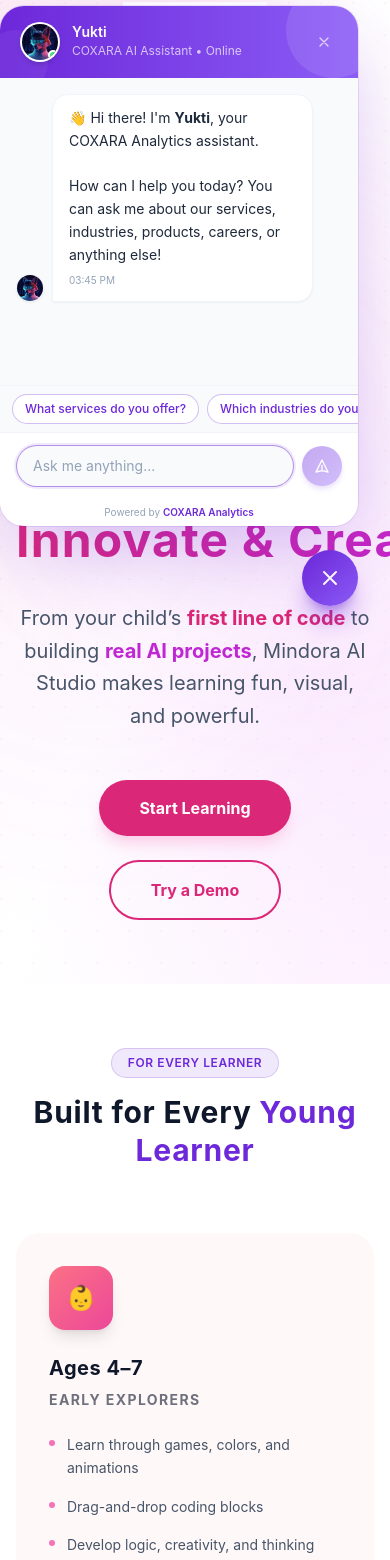
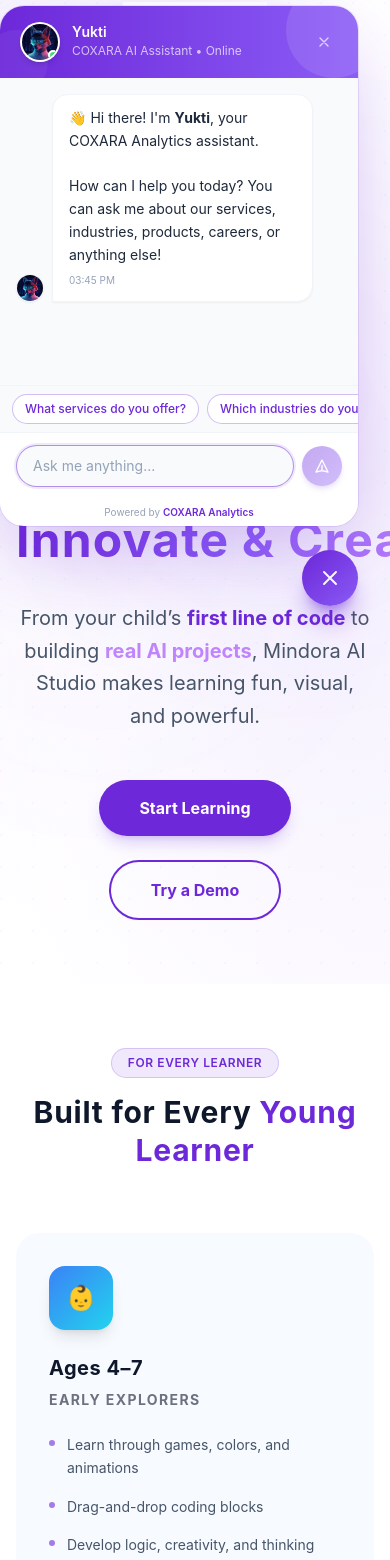
Before and after one commit to chandran65/coxara_analytics, a React (Vite) app in the folder client/: page /products/mindora in a window 390 px wide. Shown: the part 142-1702 px from the top of the page. Built offline with nearby package versions, Linux system fonts and the light colour scheme.

Commit message:
Restyle Mindora page to match brand purple theme and update resource card dates to 2026

```diff
--- a/client/src/pages/MindoraPage.jsx
+++ b/client/src/pages/MindoraPage.jsx
@@ -20,14 +20,14 @@ const MindoraPage = () => {
       {/* Hero Section */}
       <section
         ref={heroRef}
-        className="relative py-16 md:py-20 overflow-hidden bg-gradient-to-br from-pink-50 via-white to-fuchsia-50"
+        className="relative py-16 md:py-20 overflow-hidden bg-gradient-to-br from-brand-purple/[0.03] via-white to-brand-accent/[0.03]"
       >
-        <div className="absolute inset-0 bg-[radial-gradient(circle_at_20%_30%,rgba(236,72,153,0.08)_0%,transparent_50%),radial-gradient(circle_at_80%_70%,rgba(217,70,239,0.08)_0%,transparent_50%)]" />
+        <div className="absolute inset-0 bg-[radial-gradient(circle_at_20%_30%,rgba(124,58,237,0.06)_0%,transparent_50%),radial-gradient(circle_at_80%_70%,rgba(139,92,246,0.06)_0%,transparent_50%)]" />
         <div
-          className="absolute inset-0 opacity-[0.05] pointer-events-none"
+          className="absolute inset-0 opacity-[0.03] pointer-events-none"
           style={{
             backgroundImage:
-              "radial-gradient(circle at 1px 1px, #ec4899 1.5px, transparent 0)",
+              "radial-gradient(circle at 1px 1px, #7c3aed 1.5px, transparent 0)",
             backgroundSize: "32px 32px",
           }}
         />
@@ -35,12 +35,12 @@ const MindoraPage = () => {
         <motion.div
           animate={{ scale: [1, 1.2, 1], opacity: [0.3, 0.6, 0.3] }}
           transition={{ duration: 10, repeat: Infinity }}
-          className="absolute top-1/4 left-1/4 w-96 h-96 bg-pink-200/20 blur-[100px] rounded-full"
+          className="absolute top-1/4 left-1/4 w-96 h-96 bg-brand-purple/10 blur-[100px] rounded-full"
         />
         <motion.div
           animate={{ scale: [1.2, 1, 1.2], opacity: [0.2, 0.4, 0.2] }}
           transition={{ duration: 8, repeat: Infinity }}
-          className="absolute bottom-1/4 right-1/4 w-96 h-96 bg-fuchsia-200/20 blur-[100px] rounded-full"
+          className="absolute bottom-1/4 right-1/4 w-96 h-96 bg-brand-accent/10 blur-[100px] rounded-full"
         />
         <div className="container-custom relative z-10">
           <motion.div
@@ -53,48 +53,48 @@ const MindoraPage = () => {
               transition={{ duration: 0.8 }}
               className="relative mb-12 group"
             >
-              <div className="absolute -inset-10 bg-pink-500/10 blur-[50px] rounded-full opacity-0 group-hover:opacity-100 transition-opacity duration-1000" />
+              <div className="absolute -inset-10 bg-brand-purple/5 blur-[50px] rounded-full opacity-0 group-hover:opacity-100 transition-opacity duration-1000" />
               <img
                 src="/mindora_logo.png"
                 alt="Mindora AI Studio Logo"
-                className="w-36 h-36 md:w-52 md:h-52 mx-auto object-contain drop-shadow-[0_25px_40px_rgba(236,72,153,0.2)] hover:rotate-3 transition-transform duration-500 relative z-10"
+                className="w-36 h-36 md:w-52 md:h-52 mx-auto object-contain drop-shadow-[0_25px_40px_rgba(124,58,237,0.15)] hover:rotate-3 transition-transform duration-500 relative z-10"
               />
             </motion.div>
 
             <motion.div
               initial={{ opacity: 0, scale: 0.8 }}
               animate={{ opacity: 1, scale: 1 }}
-              className="inline-flex items-center gap-2 px-4 py-2 bg-pink-100 text-pink-700 rounded-full mb-8 shadow-sm"
+              className="inline-flex items-center gap-2 px-4 py-2 bg-brand-purple/10 text-brand-purple rounded-full mb-8 shadow-sm"
             >
-              <span className="w-2 h-2 rounded-full bg-pink-500 animate-pulse" />
+              <span className="w-2 h-2 rounded-full bg-brand-purple animate-pulse" />
               <span className="text-sm font-bold tracking-wider uppercase">
                 Intelligence, Unbound.
               </span>
             </motion.div>
 
             <h1 className="text-5xl md:text-7xl font-display font-bold text-secondary-900 mb-8 leading-tight">
-              <span className="block text-pink-600 mb-2">
+              <span className="block text-brand-purple mb-2">
                 Mindora AI Studio
               </span>
               Where Young Minds{" "}
-              <span className="text-transparent bg-clip-text bg-gradient-to-r from-pink-600 to-fuchsia-600 whitespace-nowrap">
+              <span className="text-transparent bg-clip-text bg-gradient-to-r from-brand-purple via-brand-medium to-brand-accent whitespace-nowrap">
                 Innovate & Create
               </span>
             </h1>
 
             <p className="text-xl text-secondary-600 mb-12 leading-relaxed max-w-2xl mx-auto">
               From your child’s{" "}
-              <strong className="text-pink-600">first line of code</strong> to
+              <strong className="text-brand-purple">first line of code</strong> to
               building{" "}
-              <strong className="text-fuchsia-600">real AI projects</strong>,
+              <strong className="text-brand-accent">real AI projects</strong>,
               Mindora AI Studio makes learning fun, visual, and powerful.
             </p>
 
             <div className="flex flex-wrap items-center justify-center gap-6">
-              <button className="px-10 py-4 bg-pink-600 text-white rounded-full font-bold shadow-lg shadow-pink-200 hover:scale-105 transition-all">
+              <button className="px-10 py-4 bg-brand-purple text-white rounded-full font-bold shadow-lg shadow-brand-purple/20 hover:scale-105 transition-all">
                 Start Learning
               </button>
-              <button className="px-10 py-4 border-2 border-pink-600 text-pink-600 rounded-full font-bold hover:bg-pink-50 transition-colors">
+              <button className="px-10 py-4 border-2 border-brand-purple text-brand-purple rounded-full font-bold hover:bg-brand-purple/5 transition-colors">
                 Try a Demo
               </button>
             </div>
@@ -117,8 +117,8 @@ const MindoraPage = () => {
               {
                 age: "Ages 4–7",
                 level: "Early Explorers",
-                gradient: "from-rose-400 to-pink-500",
-                bg: "bg-rose-50/50",
+                gradient: "from-blue-500 to-cyan-400",
+                bg: "bg-blue-50/50",
                 items: [
                   "Learn through games, colors, and animations",
                   "Drag-and-drop coding blocks",
@@ -128,8 +128,8 @@ const MindoraPage = () => {
               {
                 age: "Ages 8–12",
                 level: "Young Creators",
-                gradient: "from-pink-500 to-fuchsia-500",
-                bg: "bg-pink-50/50",
+                gradient: "from-brand-purple via-brand-medium to-brand-accent",
+                bg: "bg-brand-purple/[0.03]",
                 items: [
                   "Build games, animations, and simple AI projects",
                   "Learn problem-solving and structured thinking",
@@ -139,8 +139,8 @@ const MindoraPage = () => {
               {
                 age: "Ages 13–17",
                 level: "Future Innovators",
-                gradient: "from-fuchsia-600 to-purple-600",
-                bg: "bg-fuchsia-50/50",
+                gradient: "from-brand-medium to-brand-accent",
+                bg: "bg-brand-accent/[0.03]",
                 items: [
                   "Move from blocks to real coding (Python)",
                   "Build AI models, apps, and smart systems",
@@ -150,7 +150,7 @@ const MindoraPage = () => {
             ].map((group, i) => (
               <AnimatedSection key={i} delay={i * 0.1}>
                 <div
-                  className={`h-full group p-8 rounded-3xl ${group.bg} border border-transparent hover:border-pink-200 transition-all duration-300`}
+                  className={`h-full group p-8 rounded-3xl ${group.bg} border border-transparent hover:border-brand-purple/20 transition-all duration-300`}
                 >
                   <div
                     className={`w-16 h-16 rounded-2xl bg-gradient-to-br ${group.gradient} flex items-center justify-center text-white text-2xl mb-6 shadow-lg`}
@@ -171,7 +171,7 @@ const MindoraPage = () => {
                         key={idx}
                         className="flex items-start gap-3 text-secondary-600"
                       >
-                        <span className="mt-1.5 w-1.5 h-1.5 rounded-full bg-pink-400 shrink-0" />
+                        <span className="mt-1.5 w-1.5 h-1.5 rounded-full bg-brand-purple/60 shrink-0" />
                         <span className="text-sm leading-relaxed">{item}</span>
                       </li>
                     ))}
@@ -185,7 +185,7 @@ const MindoraPage = () => {
 
       {/* Capabilities Section */}
       <section className="py-16 bg-secondary-950 text-white overflow-hidden relative">
-        <div className="absolute top-0 left-0 w-full h-full bg-[radial-gradient(circle_at_30%_20%,#701a75_0%,transparent_50%)] opacity-40 shrink-0" />
+        <div className="absolute top-0 left-0 w-full h-full bg-[radial-gradient(circle_at_30%_20%,rgba(124,58,237,0.15)_0%,transparent_50%)] opacity-40 shrink-0" />
         <div className="container-custom relative z-10">
           <SectionHeading
             badge="What Kids Can Do"
@@ -198,7 +198,7 @@ const MindoraPage = () => {
           <div className="grid grid-cols-1 lg:grid-cols-2 gap-16 mt-16 items-center">
             <div className="space-y-12">
               <div className="flex gap-6 items-start group">
-                <div className="w-14 h-14 rounded-2xl bg-white/10 flex items-center justify-center text-2xl group-hover:bg-pink-500 transition-colors">
+                <div className="w-14 h-14 rounded-2xl bg-white/10 flex items-center justify-center text-2xl group-hover:bg-brand-purple transition-colors">
                   🎨
                 </div>
                 <div>
@@ -211,7 +211,7 @@ const MindoraPage = () => {
               </div>
 
               <div className="flex gap-6 items-start group">
-                <div className="w-14 h-14 rounded-2xl bg-white/10 flex items-center justify-center text-2xl group-hover:bg-fuchsia-500 transition-colors">
+                <div className="w-14 h-14 rounded-2xl bg-white/10 flex items-center justify-center text-2xl group-hover:bg-brand-medium transition-colors">
                   🤖
                 </div>
                 <div>
@@ -224,7 +224,7 @@ const MindoraPage = () => {
               </div>
 
               <div className="flex gap-6 items-start group">
-                <div className="w-14 h-14 rounded-2xl bg-white/10 flex items-center justify-center text-2xl group-hover:bg-rose-500 transition-colors">
+                <div className="w-14 h-14 rounded-2xl bg-white/10 flex items-center justify-center text-2xl group-hover:bg-brand-accent transition-colors">
                   🧩
                 </div>
                 <div>
@@ -240,14 +240,14 @@ const MindoraPage = () => {
             </div>
 
             <div className="relative">
-              <div className="absolute -inset-4 bg-pink-500/20 blur-3xl rounded-full" />
+              <div className="absolute -inset-4 bg-brand-purple/10 blur-3xl rounded-full" />
               <div className="relative bg-white/5 backdrop-blur-md border border-white/10 p-8 rounded-3xl h-[400px] flex items-center justify-center overflow-hidden">
                 {/* Visual representation of an AI canvas */}
                 <div className="grid grid-cols-2 gap-4 w-full h-full opacity-60">
-                  <div className="bg-pink-400/20 rounded-2xl border border-pink-400/30 animate-pulse" />
-                  <div className="bg-fuchsia-400/20 rounded-2xl border border-fuchsia-400/30 animate-pulse delay-75" />
-                  <div className="bg-rose-400/20 rounded-2xl border border-rose-400/30 animate-pulse delay-150" />
-                  <div className="bg-pink-300/20 rounded-2xl border border-pink-300/30 animate-pulse delay-225" />
+                  <div className="bg-brand-purple/20 rounded-2xl border border-brand-purple/30 animate-pulse" />
+                  <div className="bg-brand-medium/20 rounded-2xl border border-brand-medium/30 animate-pulse delay-75" />
+                  <div className="bg-brand-accent/20 rounded-2xl border border-brand-accent/30 animate-pulse delay-150" />
+                  <div className="bg-violet-400/20 rounded-2xl border border-violet-400/30 animate-pulse delay-225" />
                 </div>
                 <div className="absolute inset-0 flex items-center justify-center">
                   <div className="text-center">
@@ -270,7 +270,7 @@ const MindoraPage = () => {
           <div className="max-w-3xl mx-auto">
             <h2 className="text-3xl md:text-5xl font-display font-bold text-center mb-16">
               Why Parents & Schools Choose{" "}
-              <span className="text-pink-600">Mindora</span>
+              <span className="text-brand-purple">Mindora</span>
             </h2>
 
             <div className="space-y-4">
@@ -286,7 +286,7 @@ const MindoraPage = () => {
                   initial={{ opacity: 0, x: -20 }}
                   whileInView={{ opacity: 1, x: 0 }}
                   transition={{ delay: i * 0.1 }}
-                  className="flex items-center gap-4 p-6 bg-secondary-50 rounded-2xl border border-secondary-100 group hover:bg-pink-50 hover:border-pink-100 transition-all cursor-default"
+                  className="flex items-center gap-4 p-6 bg-secondary-50 rounded-2xl border border-secondary-100 group hover:bg-brand-purple/[0.04] hover:border-brand-purple/20 transition-all cursor-default"
                 >
                   <div className="w-8 h-8 rounded-full bg-emerald-100 text-emerald-600 flex items-center justify-center text-sm font-bold shrink-0">
                     ✓
@@ -302,8 +302,8 @@ const MindoraPage = () => {
       </section>
 
       {/* Philosophy Section */}
-      <section className="py-20 bg-gradient-to-r from-pink-600 to-fuchsia-600 text-white text-center relative overflow-hidden">
-        <div className="absolute inset-0 bg-[radial-gradient(circle_at_center,rgba(236,72,153,0.4)_0%,transparent_70%)]" />
+      <section className="py-20 bg-gradient-to-r from-brand-purple to-brand-accent text-white text-center relative overflow-hidden">
+        <div className="absolute inset-0 bg-[radial-gradient(circle_at_center,rgba(124,58,237,0.4)_0%,transparent_70%)]" />
         <div className="container-custom relative z-10">
           <motion.div
             initial={{ opacity: 0, scale: 0.9 }}
@@ -336,10 +336,10 @@ const MindoraPage = () => {
             build the future.
           </p>
           <div className="flex flex-wrap justify-center gap-6">
-            <button className="px-10 py-5 bg-pink-600 text-white rounded-full font-bold text-lg shadow-xl shadow-pink-100 hover:scale-105 transition-all">
+            <button className="px-10 py-5 bg-brand-purple text-white rounded-full font-bold text-lg shadow-xl shadow-brand-purple/20 hover:scale-105 transition-all">
               Get Started Now
             </button>
-            <button className="px-10 py-5 border-2 border-pink-200 text-pink-700 rounded-full font-bold text-lg hover:border-pink-600 transition-all">
+            <button className="px-10 py-5 border-2 border-brand-purple/20 text-brand-purple rounded-full font-bold text-lg hover:border-brand-purple transition-all">
               Book a Demo Class
             </button>
           </div>
```
Also changed, not shown: client/src/pages/ResourcesPage.jsx (+9 -9 lines).
